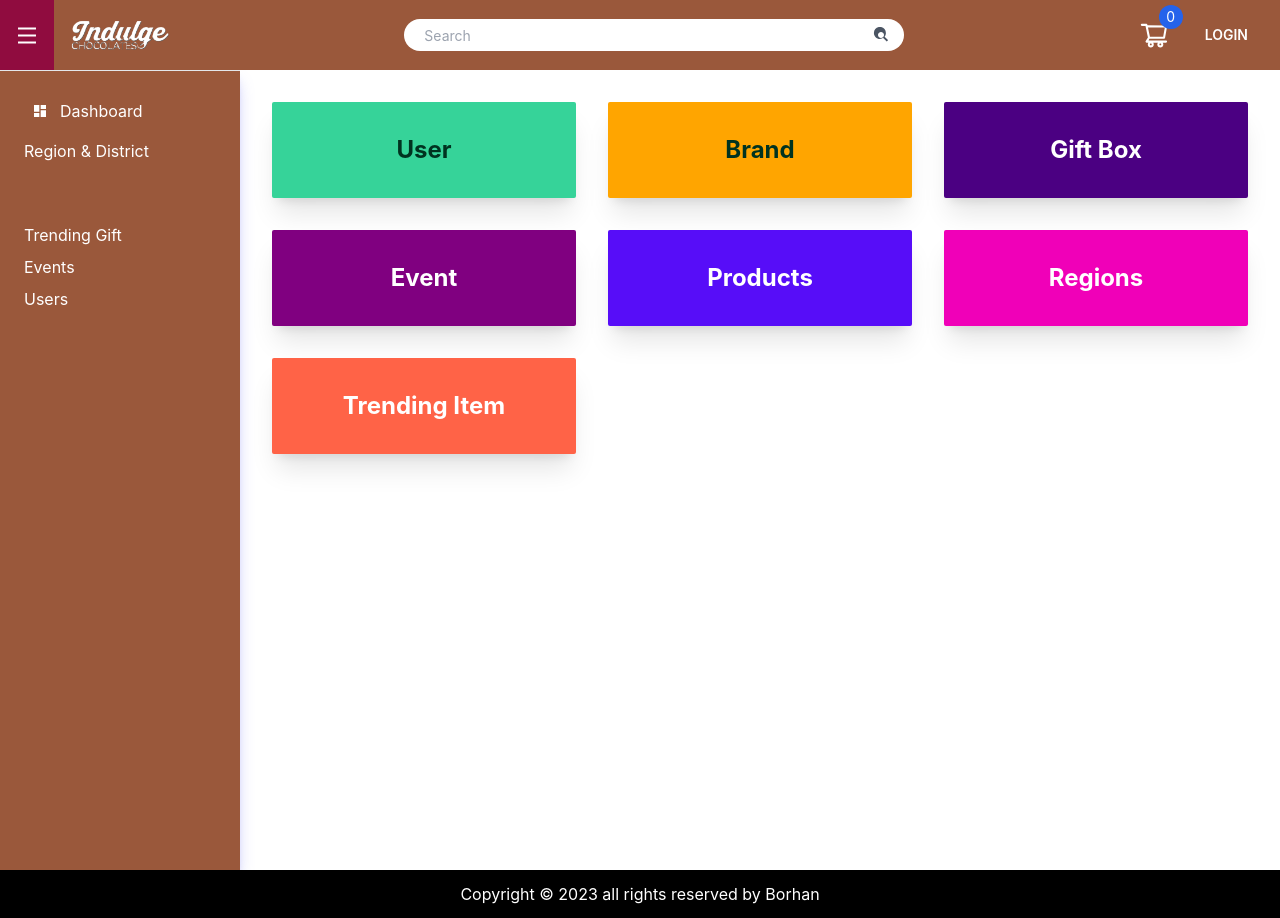
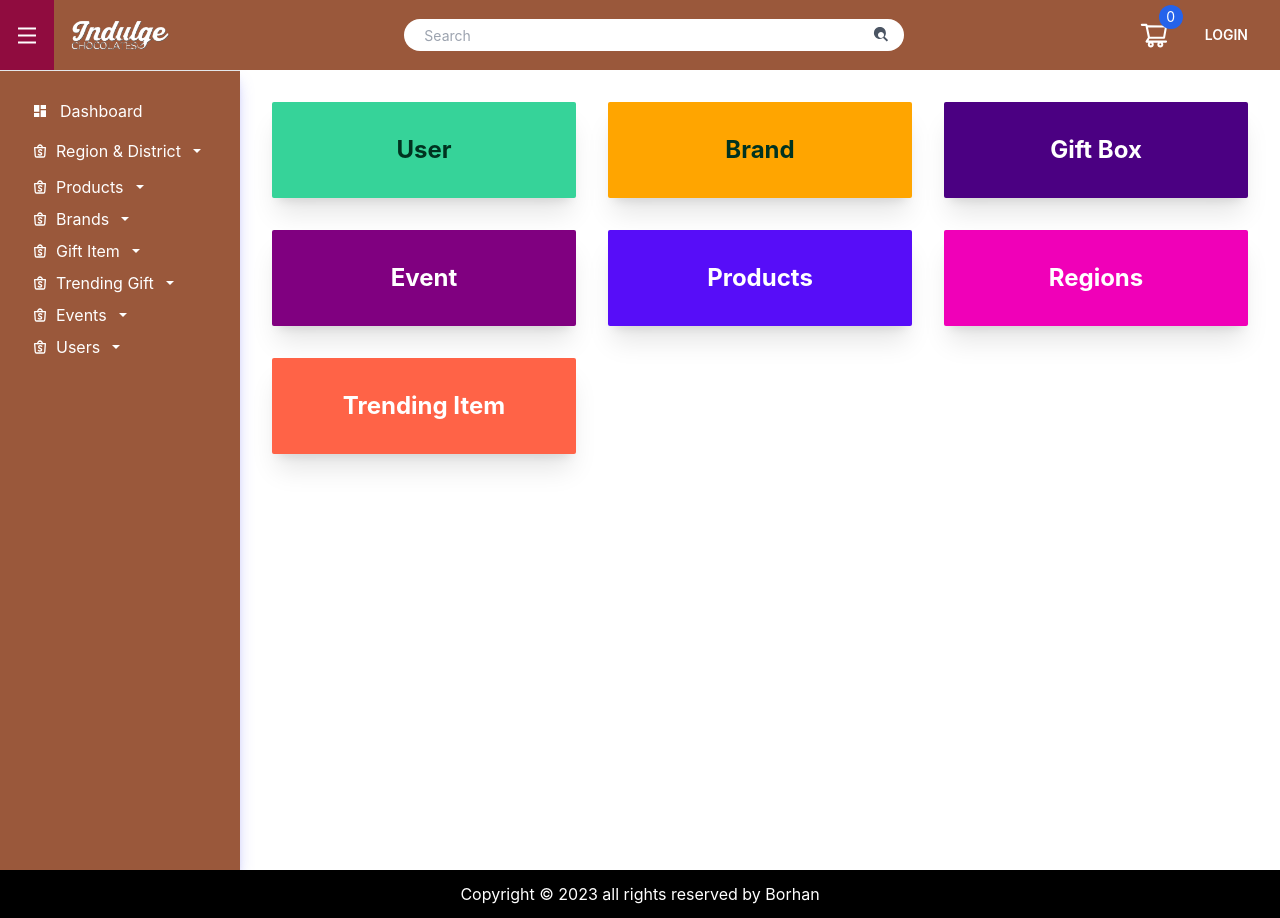
Before and after one commit to MuhammadBorhan/e_commerce_for_chocolate, a React (Create React App) app: page /dashboard in a window 1280 px wide. Built offline with nearby package versions, Linux system fonts and the light colour scheme; no server answers.

Commit message:
dashboard-icon changed

```diff
--- a/src/Layout/DashboardLayout.js
+++ b/src/Layout/DashboardLayout.js
@@ -1,8 +1,11 @@
 import React from "react";
 import Navbar from "./Navbar";
-import { Link, Outlet } from "react-router-dom";
+import { Link, Outlet, useLocation } from "react-router-dom";
 import { useGetUserQuery } from "../features/api/loginApi";
 import { MdDashboard } from "react-icons/md";
+import { TbBrandShopee } from "react-icons/tb";
+import { IoIosArrowDropdown } from "react-icons/io";
+import {IoMdArrowDropdown} from "react-icons/io";
 
 
 
@@ -10,6 +13,10 @@ import { MdDashboard } from "react-icons/md";
 const DashboardLayout = () => {
   const { data } = useGetUserQuery();
   const users = data?.data;
+
+  const location= useLocation()
+  const {pathname}=location;
+
   return (
     <div className="drawer drawer-mobile">
       <input id="dashboard-drawer" type="checkbox" className="drawer-toggle" />
@@ -28,8 +35,10 @@ const DashboardLayout = () => {
 
           {/* region and district */}
           <div className="dropdown dropdown-bottom mb-3 mt-1">
-            <label tabIndex={0} className="ml-2 cursor-pointer">
-              Region & District
+            <label tabIndex={0} className={`ml-2 cursor-pointer flex ${pathname==="/dashboard/addregion" ? "active":  pathname==="/dashboard/regionlist"? "active": ""}`}>
+              <div className="mt-1 ml-2"><TbBrandShopee/></div>
+              <div className="ml-2">Region & District</div>
+              <div className="mt-1 ml-2"><IoMdArrowDropdown/></div>
             </label>
             <ul
               tabIndex={0}
@@ -45,8 +54,10 @@ const DashboardLayout = () => {
           </div>
 
           <div className="dropdown dropdown-bottom">
-            <label tabIndex={0} className="ml-2 cursor-pointer">
-
+          <label tabIndex={0} className={`ml-2 cursor-pointer flex ${pathname==="/dashboard/addproduct"? "active": pathname==="/dashboard/addproduct"? "active":''}`}>
+          <div className="mt-1 ml-2"><TbBrandShopee/></div>
+              <div className="ml-2">Products</div>
+              <div className="mt-1 ml-2"><IoMdArrowDropdown/></div>
             </label>
             <ul
               tabIndex={0}
@@ -64,8 +75,10 @@ const DashboardLayout = () => {
           {/* Brand  */}
 
           <div className="dropdown dropdown-bottom mt-2">
-          <label tabIndex={0} className=" cursor-pointer">
-
+          <label tabIndex={0} className={`ml-2 cursor-pointer- flex ${pathname==="/dashboard/addbrand"? "active": pathname==="/dashboard/brandlist"? "active":''}`}>
+          <div className="mt-1 ml-2"><TbBrandShopee/></div>
+              <div className="ml-2">Brands</div>
+              <div className="mt-1 ml-2"><IoMdArrowDropdown/></div>
             </label>
             <ul
               tabIndex={0}
@@ -82,8 +95,10 @@ const DashboardLayout = () => {
 
           {/* Add Gift Items  */}
           <div className="dropdown dropdown-bottom mt-2">
-          <label tabIndex={0} className=" cursor-pointer">
-
+          <label tabIndex={0} className={`ml-2 cursor-pointer flex ${pathname==="/dashboard/addgiftitem"? "active": pathname==="/dashboard/giftitemlist"? "active":''}`}>
+          <div className="mt-1 ml-2"><TbBrandShopee/></div>
+              <div className="ml-2">Gift Item</div>
+              <div className="mt-1 ml-2"><IoMdArrowDropdown/></div>
             </label>
             <ul
               tabIndex={0}
@@ -98,8 +113,10 @@ const DashboardLayout = () => {
             </ul>
           </div>
           <div className="dropdown dropdown-bottom mt-2">
-            <label tabIndex={0} className="ml-2  cursor-pointer">
-              Trending Gift
+            <label tabIndex={0} className={`ml-2 cursor-pointer flex ${pathname==="/dashboard/addtgift"? "active": pathname==="/dashboard/trendgiftlist"? "active":''}`}>
+            <div className="mt-1 ml-2"><TbBrandShopee/></div>
+              <div className="ml-2">Trending Gift</div>
+              <div className="mt-1 ml-2"><IoMdArrowDropdown/></div>
             </label>
             <ul
               tabIndex={0}
@@ -117,8 +134,10 @@ const DashboardLayout = () => {
           {/* Event  */}
 
           <div className="dropdown dropdown-bottom mt-2">
-            <label tabIndex={0} className="ml-2  cursor-pointer">
-              Events
+            <label tabIndex={0} className={`ml-2 cursor-pointer flex ${pathname==="/dashboard/addevent"? "active": pathname==="/dashboard/eventlist"? "active":''}`}>
+            <div className="mt-1 ml-2"><TbBrandShopee/></div>
+              <div className="ml-2">Events</div>
+              <div className="mt-1 ml-2"><IoMdArrowDropdown/></div>
             </label>
             <ul
               tabIndex={0}
@@ -135,8 +154,10 @@ const DashboardLayout = () => {
 
           {/* users */}
           <div className="dropdown dropdown-bottom mt-2">
-            <label tabIndex={0} className="ml-2  cursor-pointer">
-              Users
+            <label tabIndex={0} className={`ml-2 cursor-pointer flex ${pathname==="/dashboard/alluser"? "active":''}`}>
+            <div className="mt-1 ml-2"><TbBrandShopee/></div>
+              <div className="ml-2">Users</div>
+              <div className=" mt-1 ml-2 "><IoMdArrowDropdown/></div>
             </label>
             <ul
               tabIndex={0}
--- a/src/index.css
+++ b/src/index.css
@@ -2,6 +2,8 @@
 @tailwind components;
 @tailwind utilities;
 
+
+@layer base{
   body {
     margin: 0;
     font-family: -apple-system, BlinkMacSystemFont, "Segoe UI", "Roboto", "Oxygen",
@@ -15,3 +17,8 @@ code {
     font-family: source-code-pro, Menlo, Monaco, Consolas, "Courier New",
       monospace;
   }
+  .active{
+    background-color: red;
+    border: 2px solid red;
+  border-radius: 5px; }
+}
```
Lines whose indentation alone changed are shown as unchanged.
